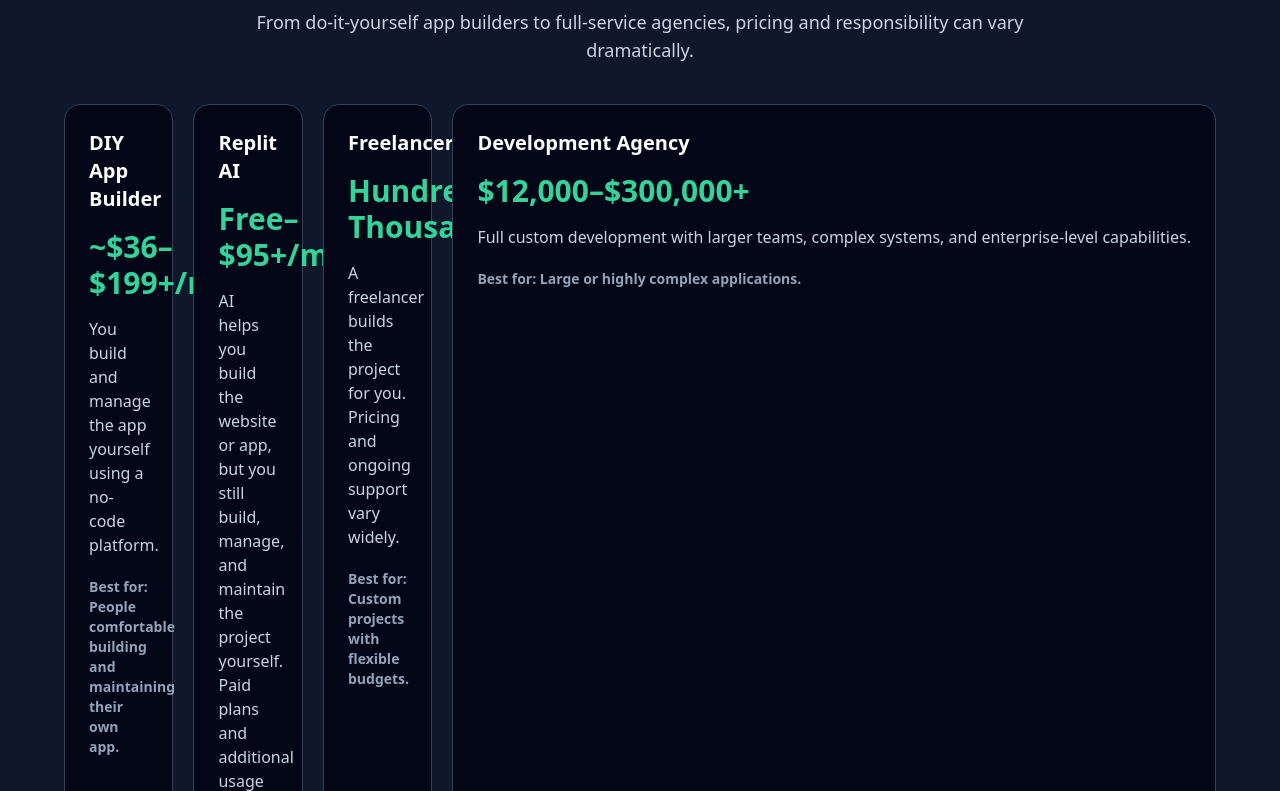
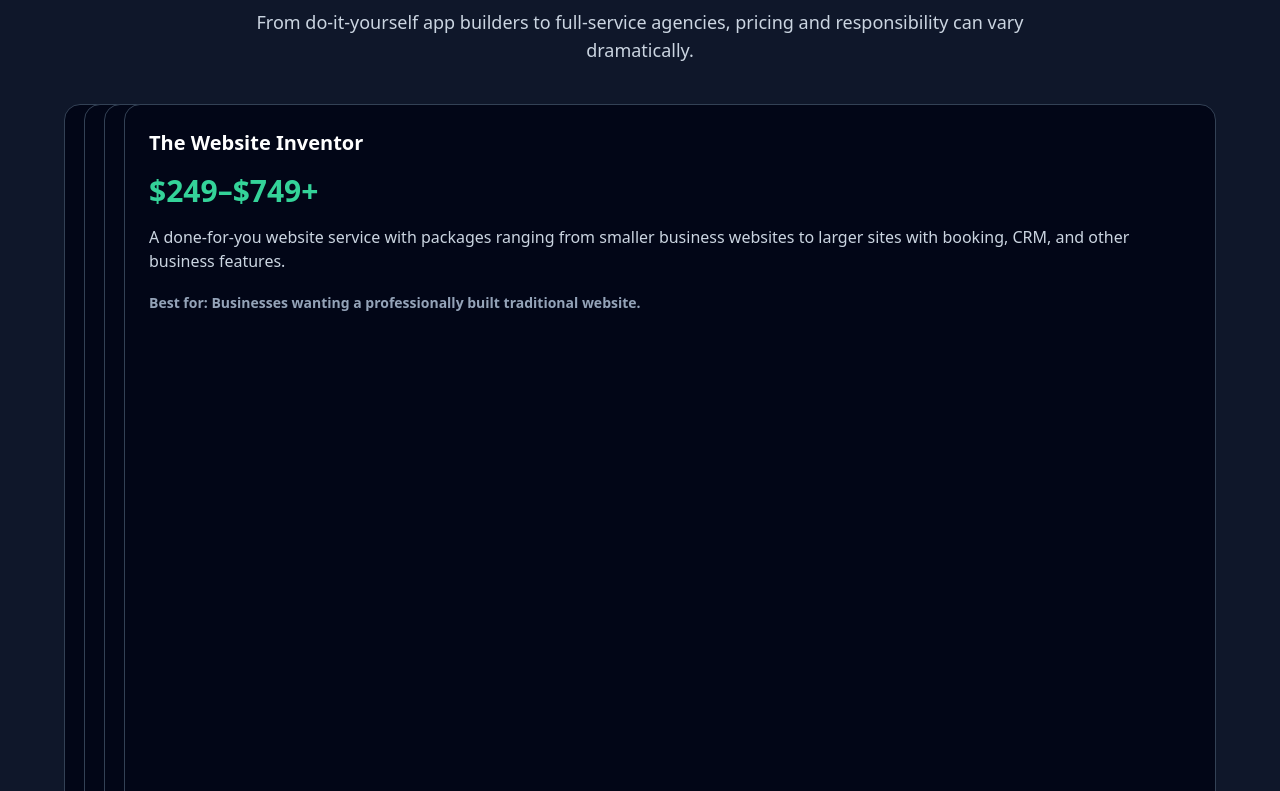
Before and after one commit to myapptly/apptly-website, a Next.js app: page / in a window 1280 px wide. Shown: the part 6829-7620 px from the top of the page. Built offline with nearby package versions, Linux system fonts and the light colour scheme.

Commit message:
Update page.tsx

```diff
--- a/app/page.tsx
+++ b/app/page.tsx
@@ -620,6 +620,26 @@ export default function HomePage() {
             </div>
 
             <div className="rounded-2xl border border-slate-700 bg-slate-950 p-6">
+  <h3 className="text-xl font-bold text-white">
+    The Website Inventor
+  </h3>
+
+  <p className="mt-4 text-3xl font-extrabold text-emerald-400">
+    $249–$749+
+  </p>
+
+  <p className="mt-4 text-slate-300">
+    A done-for-you website service with packages ranging from smaller
+    business websites to larger sites with booking, CRM, and other
+    business features.
+  </p>
+
+  <p className="mt-5 text-sm font-semibold text-slate-400">
+    Best for: Businesses wanting a professionally built traditional website.
+  </p>
+</div>
+
+            <div className="rounded-2xl border border-slate-700 bg-slate-950 p-6">
               <h3 className="text-xl font-bold text-white">
                 Development Agency
               </h3>
@@ -641,7 +661,7 @@ export default function HomePage() {
             <div className="rounded-2xl border border-emerald-500 bg-slate-950 p-6 md:col-span-4 ">
                 <div className="flex items-center gap-4">
   <img
-    src="/apptly-logo.png"
+    src="/apptly-logo1.png"
     alt="APPTLY"
     className="h-16 w-16 object-contain"
   />
```
